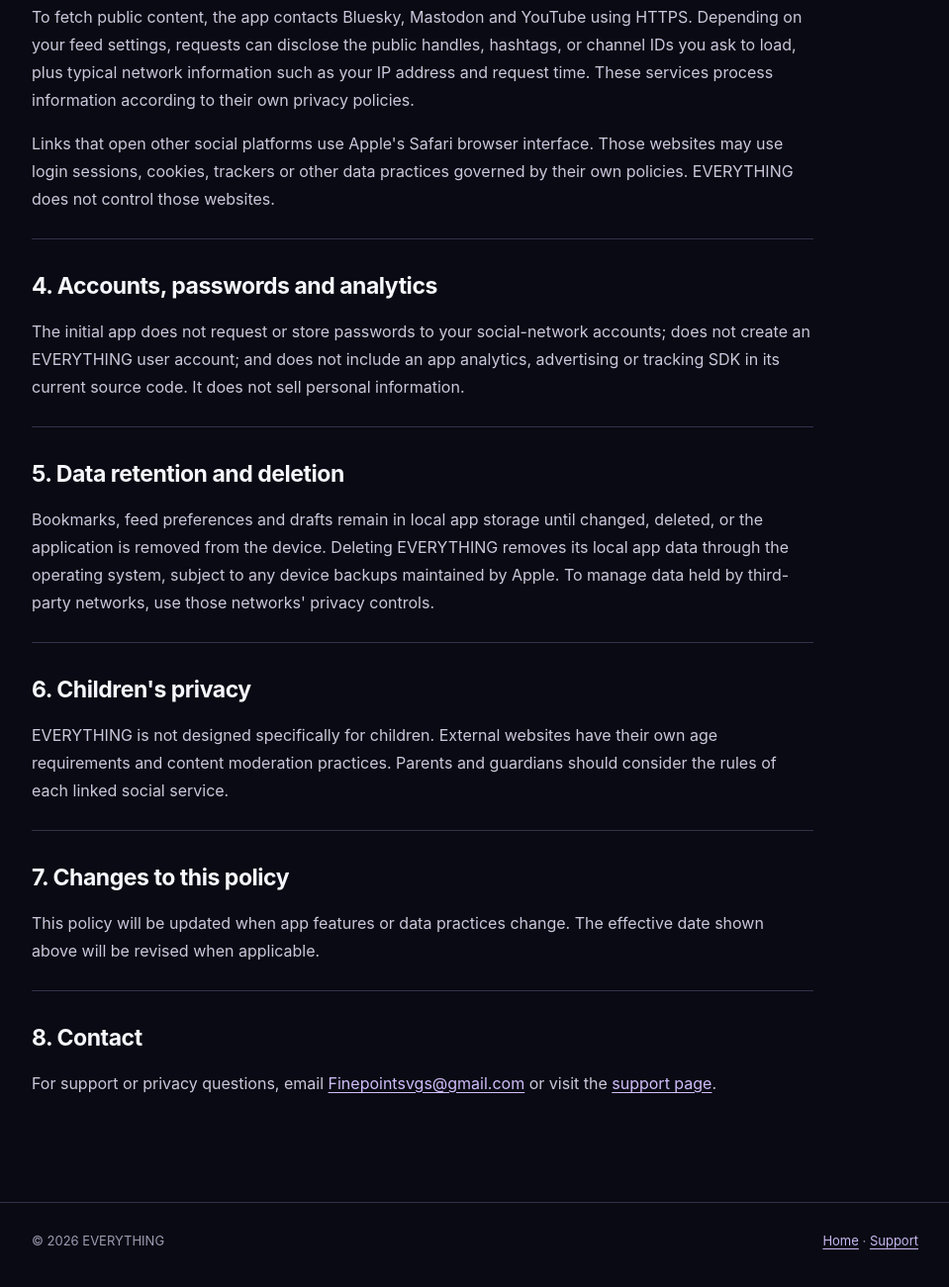
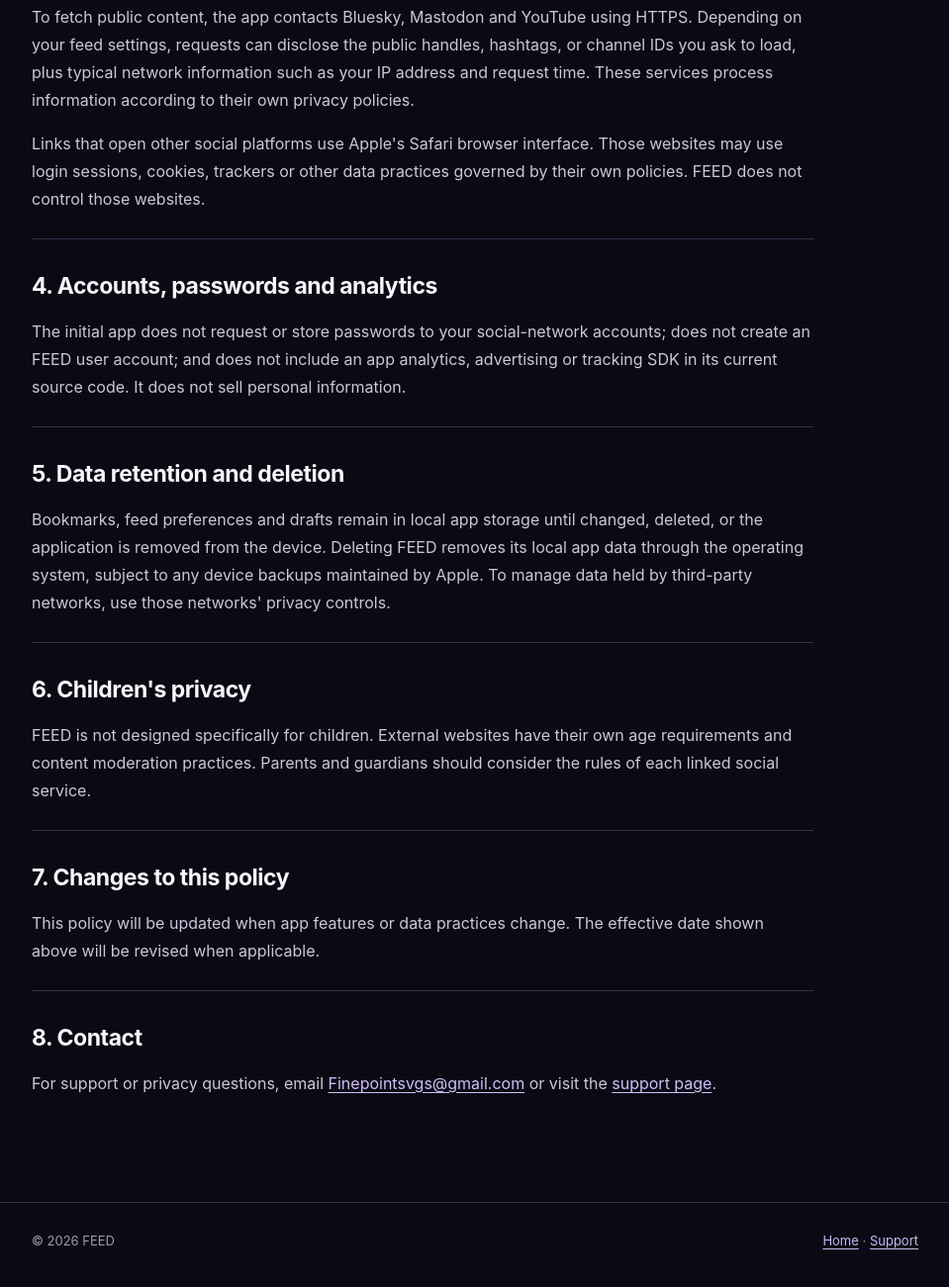
Before and after one commit to SHIPITINC1/everything-pages, a plain HTML site: page privacy.html in a window 1280 px wide. Shown: the part 1133-2434 px from the top of the page at 99% size, without its empty margins (160-1119 px from the left). Drawn offline with Linux system fonts and the light colour scheme.

Commit message:
Update privacy policy branding from EVERYTHING to FEED

```diff
--- a/privacy.html
+++ b/privacy.html
@@ -1,13 +1,13 @@
-<!doctype html><html lang="en"><head><meta charset="utf-8"><meta name="viewport" content="width=device-width, initial-scale=1"><meta name="theme-color" content="#090a13"><meta name="description" content="Privacy policy for the EVERYTHING iOS app."><title>Privacy Policy | EVERYTHING</title><link rel="icon" href="icon.svg" type="image/svg+xml"><link rel="stylesheet" href="style.css"></head><body>
-<header class="head"><div class="wrap nav"><a class="brand" href="./">EVERYTHING<span>.</span></a><nav aria-label="Main"><a href="./">Home</a><a href="privacy.html" aria-current="page">Privacy</a><a href="support.html">Support</a></nav></div></header>
-<main class="wrap"><section class="intro"><span class="eyebrow">Your information</span><h1>Privacy policy<span style="color:#b69bf6">.</span></h1><p>How EVERYTHING handles information in the initial iOS version.</p><p class="meta">Effective: November 14, 2026 · Applies to the initial iOS app version (0.2.0)</p></section>
+<!doctype html><html lang="en"><head><meta charset="utf-8"><meta name="viewport" content="width=device-width, initial-scale=1"><meta name="theme-color" content="#090a13"><meta name="description" content="Privacy policy for the FEED iOS app."><title>Privacy Policy | FEED</title><link rel="icon" href="icon.svg" type="image/svg+xml"><link rel="stylesheet" href="style.css"></head><body>
+<header class="head"><div class="wrap nav"><a class="brand" href="./">FEED<span>.</span></a><nav aria-label="Main"><a href="./">Home</a><a href="privacy.html" aria-current="page">Privacy</a><a href="support.html">Support</a></nav></div></header>
+<main class="wrap"><section class="intro"><span class="eyebrow">Your information</span><h1>Privacy policy<span style="color:#b69bf6">.</span></h1><p>How FEED handles information in its iOS beta.</p><p class="meta">Effective: November 14, 2026 · Applies to the FEED iOS beta.</p></section>
 <div class="doc"><div class="notice"><strong>Pre-release draft.</strong> This document describes the current source-code implementation. The privacy disclosures must be rechecked against the final shipped app before App Store submission.</div>
-<section><h2>1. What EVERYTHING does</h2><p>EVERYTHING provides a combined feed of selected publicly accessible content from Bluesky, Mastodon and YouTube, as available, plus shortcuts to independently operated social-network websites. It is not affiliated with or endorsed by those platforms.</p></section>
+<section><h2>1. What FEED does</h2><p>FEED provides a combined feed of selected publicly accessible content from Bluesky, Mastodon and YouTube, as available, plus shortcuts to independently operated social-network websites. It is not affiliated with or endorsed by those platforms.</p></section>
 <section><h2>2. Information stored on your device</h2><p>The current version stores your bookmarks, selected public-feed handles or hashtags, YouTube channel IDs and a draft message in the device's local app preferences storage. You can view or change these through the app. The developer does not operate a user account service or backend that receives this information in the initial version.</p><p>Bookmarks may contain copies of public-post text, author names, source links and timestamps. This information remains in the app's local storage in the current version.</p></section>
-<section><h2>3. Public feeds and third-party requests</h2><p>To fetch public content, the app contacts Bluesky, Mastodon and YouTube using HTTPS. Depending on your feed settings, requests can disclose the public handles, hashtags, or channel IDs you ask to load, plus typical network information such as your IP address and request time. These services process information according to their own privacy policies.</p><p>Links that open other social platforms use Apple's Safari browser interface. Those websites may use login sessions, cookies, trackers or other data practices governed by their own policies. EVERYTHING does not control those websites.</p></section>
-<section><h2>4. Accounts, passwords and analytics</h2><p>The initial app does not request or store passwords to your social-network accounts; does not create an EVERYTHING user account; and does not include an app analytics, advertising or tracking SDK in its current source code. It does not sell personal information.</p></section>
-<section><h2>5. Data retention and deletion</h2><p>Bookmarks, feed preferences and drafts remain in local app storage until changed, deleted, or the application is removed from the device. Deleting EVERYTHING removes its local app data through the operating system, subject to any device backups maintained by Apple. To manage data held by third-party networks, use those networks' privacy controls.</p></section>
-<section><h2>6. Children's privacy</h2><p>EVERYTHING is not designed specifically for children. External websites have their own age requirements and content moderation practices. Parents and guardians should consider the rules of each linked social service.</p></section>
+<section><h2>3. Public feeds and third-party requests</h2><p>To fetch public content, the app contacts Bluesky, Mastodon and YouTube using HTTPS. Depending on your feed settings, requests can disclose the public handles, hashtags, or channel IDs you ask to load, plus typical network information such as your IP address and request time. These services process information according to their own privacy policies.</p><p>Links that open other social platforms use Apple's Safari browser interface. Those websites may use login sessions, cookies, trackers or other data practices governed by their own policies. FEED does not control those websites.</p></section>
+<section><h2>4. Accounts, passwords and analytics</h2><p>The initial app does not request or store passwords to your social-network accounts; does not create an FEED user account; and does not include an app analytics, advertising or tracking SDK in its current source code. It does not sell personal information.</p></section>
+<section><h2>5. Data retention and deletion</h2><p>Bookmarks, feed preferences and drafts remain in local app storage until changed, deleted, or the application is removed from the device. Deleting FEED removes its local app data through the operating system, subject to any device backups maintained by Apple. To manage data held by third-party networks, use those networks' privacy controls.</p></section>
+<section><h2>6. Children's privacy</h2><p>FEED is not designed specifically for children. External websites have their own age requirements and content moderation practices. Parents and guardians should consider the rules of each linked social service.</p></section>
 <section><h2>7. Changes to this policy</h2><p>This policy will be updated when app features or data practices change. The effective date shown above will be revised when applicable.</p></section>
 <section><h2>8. Contact</h2><p>For support or privacy questions, email <a href="mailto:Finepointsvgs@gmail.com">Finepointsvgs@gmail.com</a> or visit the <a href="support.html">support page</a>.</p></section></div></main>
-<footer class="foot"><div class="wrap"><span>© 2026 EVERYTHING</span><span><a href="./">Home</a> · <a href="support.html">Support</a></span></div></footer></body></html>
+<footer class="foot"><div class="wrap"><span>© 2026 FEED</span><span><a href="./">Home</a> · <a href="support.html">Support</a></span></div></footer></body></html>
```
